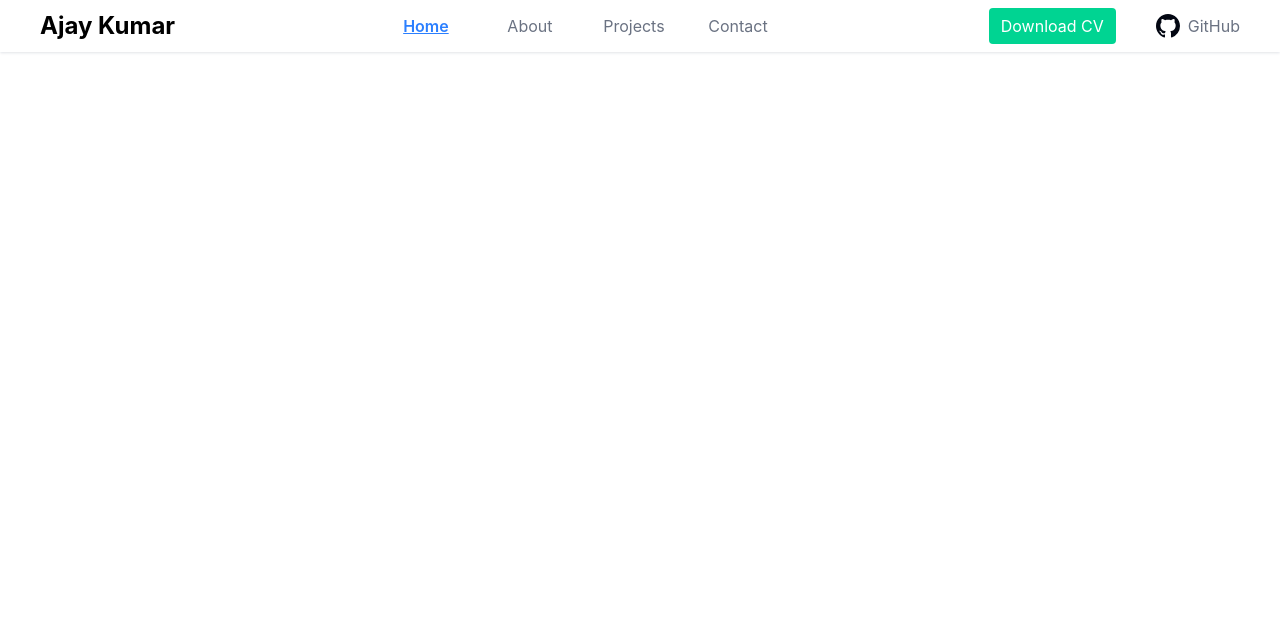
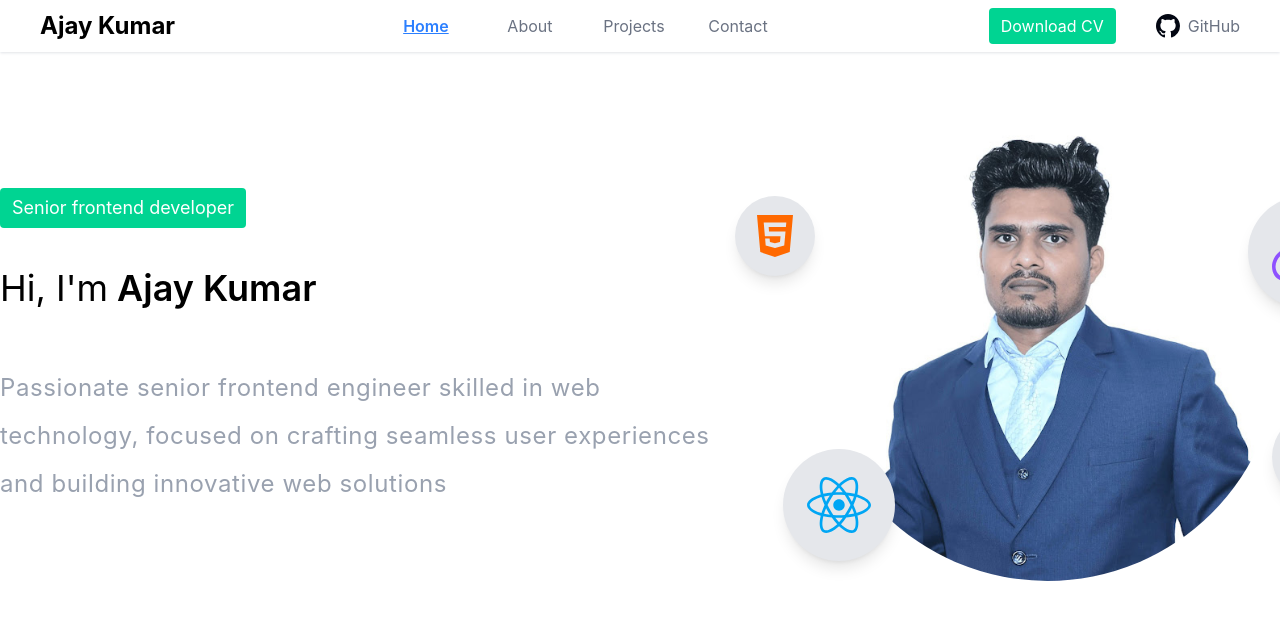
Before and after one commit to ajcodeskills/ajay-dev-portfolio, a React (Vite) app: page / in a window 1280 px wide. Shown: the top 620 px of the page. Built offline with nearby package versions, Linux system fonts and the light colour scheme.

Commit message:
Added home setion

```diff
--- /dev/null
+++ b/src/components/Home/Introduction.tsx
@@ -0,0 +1,53 @@
+import Card from 'components/shared/Card';
+import {
+  HTMLIcon,
+  JSIcon,
+  ReactIcon,
+  ReduxIcon,
+} from 'components/shared/Icons';
+
+const Introduction = () => {
+  const name = `${`   `}Ajay Kumar`;
+  return (
+    <div className="mx-auto flex max-w-7xl items-center gap-20 py-16">
+      <div className="flex flex-col justify-start gap-4">
+        <div className="mb-6 w-fit rounded bg-emerald-400 px-3 py-1.5 text-lg text-white">
+          Senior frontend developer
+        </div>
+        <h1 className="mb-10 text-4xl">
+          Hi, I&apos;m<span className="font-semibold">{name}</span>
+        </h1>
+        <p className="text-2xl leading-12 tracking-wide text-gray-400">
+          Passionate senior frontend engineer skilled in web technology, focused
+          on crafting seamless user experiences and building innovative web
+          solutions
+        </p>
+      </div>
+      <div className="relative flex items-center justify-center">
+        <img
+          src="/assets/ajay.jpeg"
+          alt="ajay-profile"
+          className="w-[70rem] rounded-full"
+        />
+        <Card className="group absolute top-20 left-[-5rem] overflow-hidden rounded-full bg-gray-200 p-4 shadow-lg">
+          <div className="pointer-events-none absolute inset-0 z-0 bg-[radial-gradient(circle_at_bottom,_rgba(250,185,140,0.8),_white)] opacity-0 transition-opacity duration-500 group-hover:opacity-100" />
+          <HTMLIcon className="relative z-10 h-12 w-12 fill-orange-500" />
+        </Card>
+        <Card className="group absolute bottom-5 left-[-2rem] overflow-hidden rounded-full bg-gray-200 p-6 shadow-lg">
+          <div className="pointer-events-none absolute inset-0 z-0 bg-[radial-gradient(circle_at_bottom,_rgba(151,222,251,0.8),_white)] opacity-0 transition-opacity duration-500 group-hover:opacity-100" />
+          <ReactIcon className="relative z-10 h-16 w-16 fill-sky-500" />
+        </Card>
+        <Card className="group absolute top-20 right-[-5rem] overflow-hidden rounded-full bg-gray-200 p-6 shadow-lg">
+          <div className="pointer-events-none absolute inset-0 z-0 bg-[radial-gradient(circle_at_bottom,_rgba(250,185,140,0.8),_white)] opacity-0 transition-opacity duration-500 group-hover:opacity-100" />
+          <ReduxIcon className="relative z-10 h-16 w-16 fill-violet-500" />
+        </Card>
+        <Card className="group absolute right-[-5rem] bottom-20 overflow-hidden rounded-full bg-gray-200 p-6 shadow-lg">
+          <div className="pointer-events-none absolute inset-0 z-0 bg-[radial-gradient(circle_at_bottom,_rgba(250,185,140,0.8),_white)] opacity-0 transition-opacity duration-500 group-hover:opacity-100" />
+          <JSIcon className="relative z-10 h-10 w-10 fill-yellow-500" />
+        </Card>
+      </div>
+    </div>
+  );
+};
+
+export default Introduction;
--- a/src/components/Home/index.tsx
+++ b/src/components/Home/index.tsx
@@ -2,6 +2,8 @@ import { useState } from 'react';
 
 import NavBar from 'components/NavBar';
 import { TSelectedNavItem } from 'types/home.type';
+
+import Introduction from './Introduction';
 
 const Home = () => {
   const [selectedNavItem, setSelectedNavItem] =
@@ -12,6 +14,9 @@ const Home = () => {
         selectedNavItem={selectedNavItem}
         handleNavClick={setSelectedNavItem}
       />
+      <div className="h-full flex-1 overflow-auto">
+        <Introduction />
+      </div>
     </div>
   );
 };
--- a/src/components/NavBar/index.tsx
+++ b/src/components/NavBar/index.tsx
@@ -23,7 +23,7 @@ const NavBar = ({ selectedNavItem, handleNavClick }: TNavBarProps) => {
             <p
               key={`nav-item-${index}`}
               className={twMerge(
-                'text-base leading-7 hover:text-lg hover:font-semibold',
+                'text-base leading-7 transition-all duration-300 ease-in-out hover:text-lg',
                 selectedNavItem === item.id
                   ? 'font-semibold text-blue-500 underline'
                   : 'text-gray-500',
--- /dev/null
+++ b/src/components/shared/Card/index.tsx
@@ -0,0 +1,20 @@
+import { twMerge } from 'tailwind-merge';
+
+type TCardProps = {
+  className: string;
+  children: React.ReactNode;
+};
+const Card = ({ className, children }: TCardProps) => {
+  return (
+    <div
+      className={twMerge(
+        'flex items-center justify-center rounded-full',
+        className,
+      )}
+    >
+      {children}
+    </div>
+  );
+};
+
+export default Card;
--- a/src/components/shared/Icons/index.ts
+++ b/src/components/shared/Icons/index.ts
@@ -1,3 +1,15 @@
 import { BsGithub } from 'react-icons/bs';
+import { FaHtml5, FaReact } from 'react-icons/fa';
+import { IoLogoJavascript } from 'react-icons/io5';
+import { RiTailwindCssFill, RiNextjsFill } from 'react-icons/ri';
+import { SiRedux } from 'react-icons/si';
 
-export { BsGithub as GitHubIcon };
+export {
+  BsGithub as GitHubIcon,
+  FaHtml5 as HTMLIcon,
+  FaReact as ReactIcon,
+  IoLogoJavascript as JSIcon,
+  RiNextjsFill as NextIcon,
+  SiRedux as ReduxIcon,
+  RiTailwindCssFill as TailwindIcon,
+};
```
Also changed, not shown: public/assets/ajay.jpeg (added).
